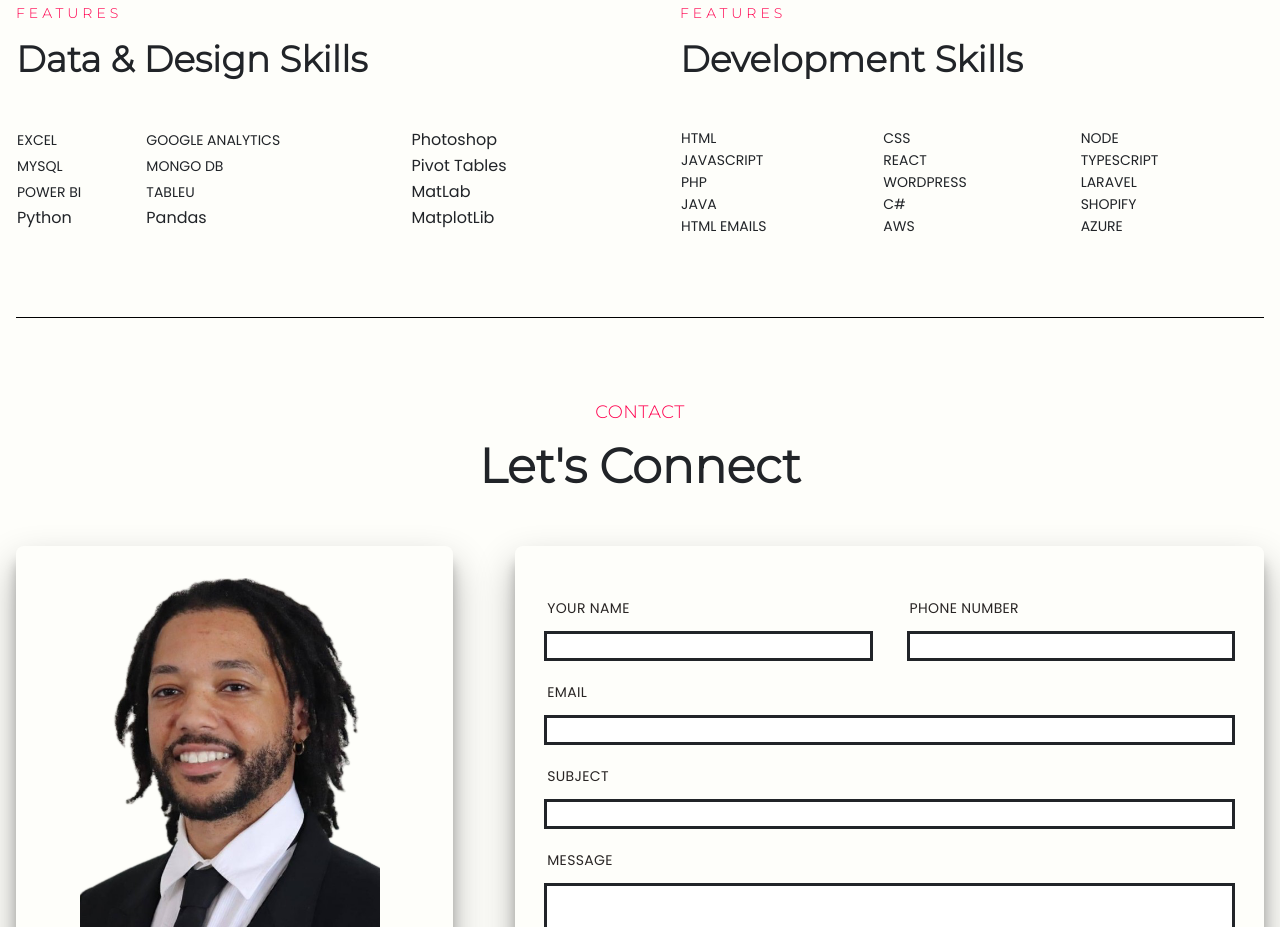
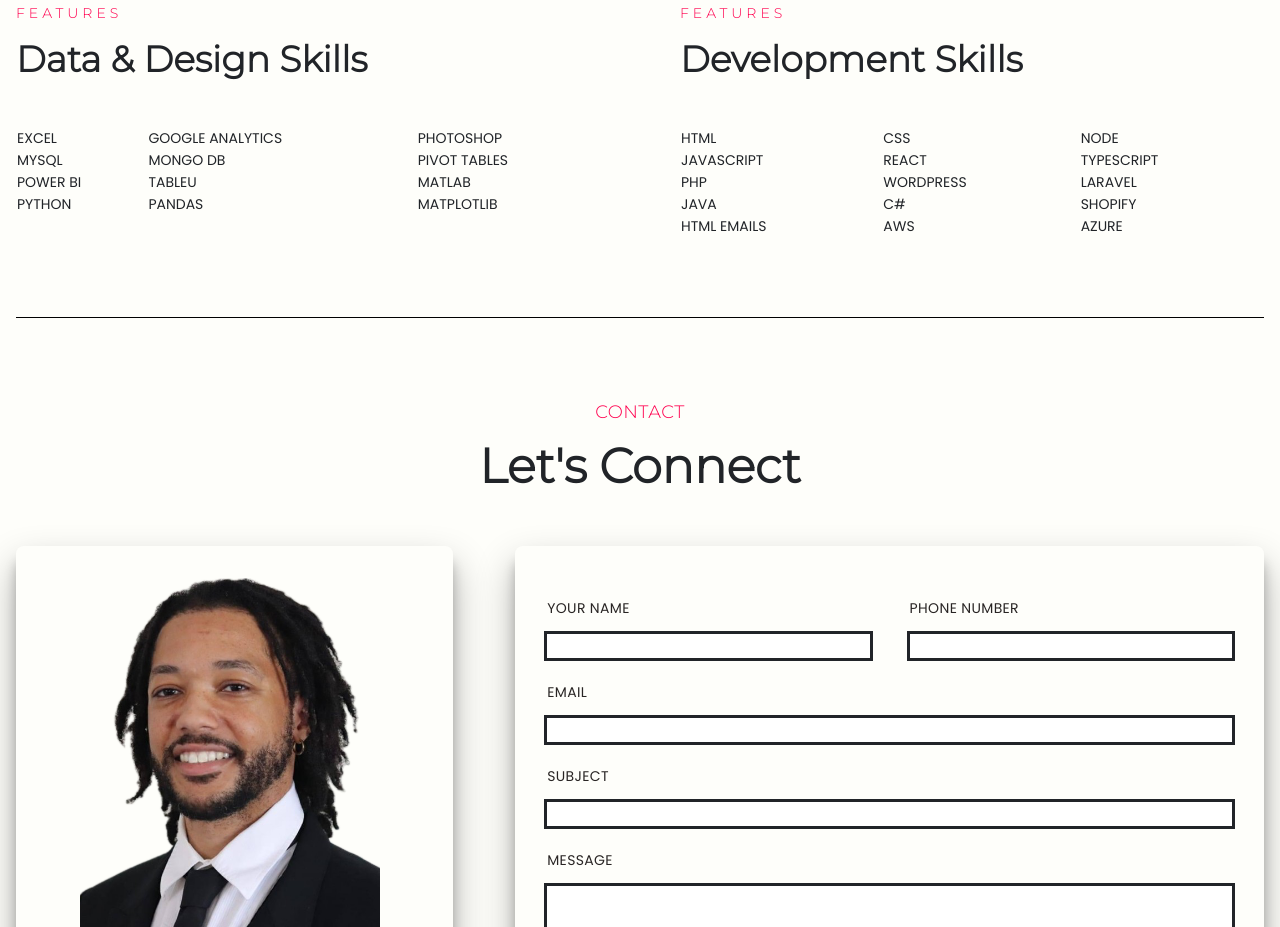
Before and after one commit to nortoncj/portfolio_III, a React (Create React App) app: page / in a window 1280 px wide. Shown: the part 2840-3767 px from the top of the page. Built offline with nearby package versions, Linux system fonts and the light colour scheme.

Commit message:
new build

```diff
--- a/src/components/resume/Skills.js
+++ b/src/components/resume/Skills.js
@@ -24,22 +24,22 @@ const Skills = () => {
               <td className="text-sm uppercase font-medium">
                 Google analytics
               </td>
-              <td>Photoshop</td>
+              <td className="text-sm uppercase font-medium">Photoshop</td>
             </tr>
             <tr className="w-full h-2 bgOpacity rounded-md mt-4">
               <td className="text-sm uppercase font-medium">MYSQL</td>
               <td className="text-sm uppercase font-medium">Mongo Db</td>
-              <td>Pivot Tables</td>
+              <td className="text-sm uppercase font-medium">Pivot Tables</td>
             </tr>
             <tr className="mt-4">
               <td className="text-sm uppercase font-medium">Power BI</td>
               <td className="text-sm uppercase font-medium">Tableu</td>
-              <td>MatLab</td>
+              <td className="text-sm uppercase font-medium">MatLab</td>
             </tr>
             <tr>
-              <td>Python</td>
-              <td>Pandas</td>
-              <td>MatplotLib</td>
+              <td className="text-sm uppercase font-medium">Python</td>
+              <td className="text-sm uppercase font-medium">Pandas</td>
+              <td className="text-sm uppercase font-medium">MatplotLib</td>
             </tr>
           </table>
         </div>
@@ -70,14 +70,14 @@ const Skills = () => {
               <td className="text-sm uppercase font-medium">laravel</td>
             </tr>
             <tr>
-            <td className="text-sm uppercase font-medium">java</td>
-            <td className="text-sm uppercase font-medium">c#</td>
-            <td className="text-sm uppercase font-medium">Shopify</td>
+              <td className="text-sm uppercase font-medium">java</td>
+              <td className="text-sm uppercase font-medium">c#</td>
+              <td className="text-sm uppercase font-medium">Shopify</td>
             </tr>
             <tr>
               <td className="text-sm uppercase font-medium">html emails</td>
-            <td className="text-sm uppercase font-medium">AWS</td>
-            <td className="text-sm uppercase font-medium">Azure</td>
+              <td className="text-sm uppercase font-medium">AWS</td>
+              <td className="text-sm uppercase font-medium">Azure</td>
             </tr>
           </table>
         </div>
```
